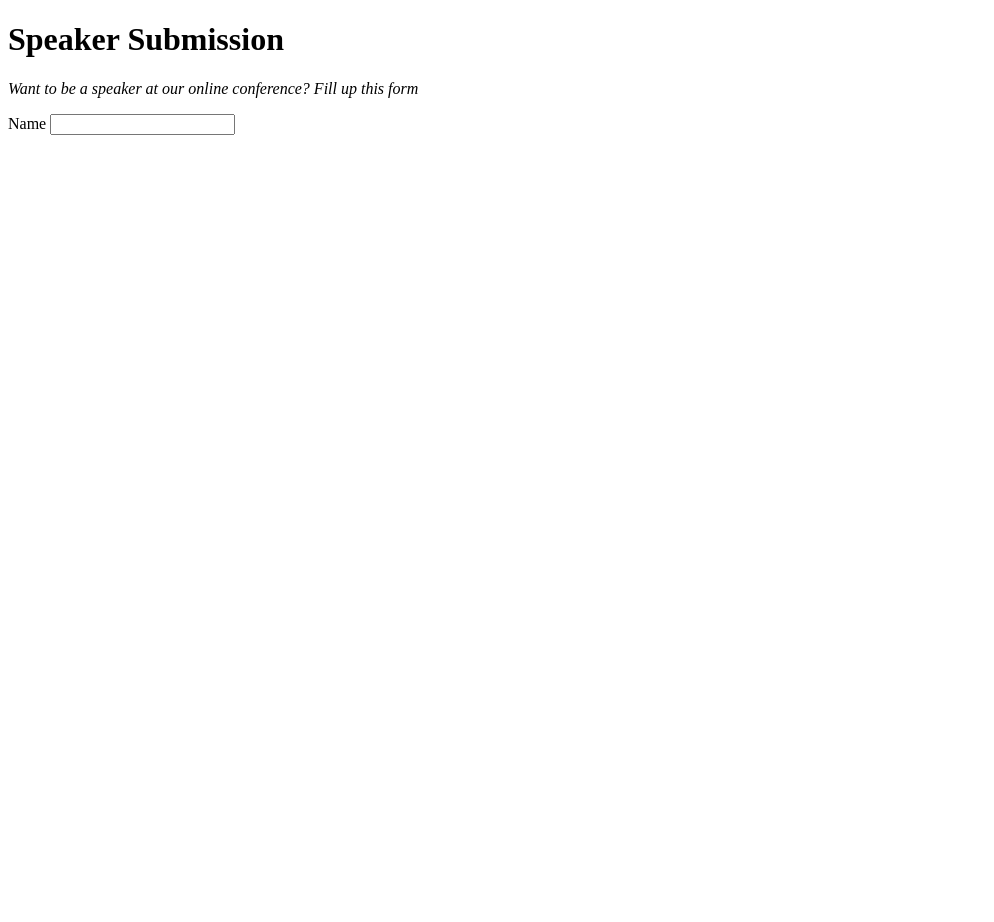
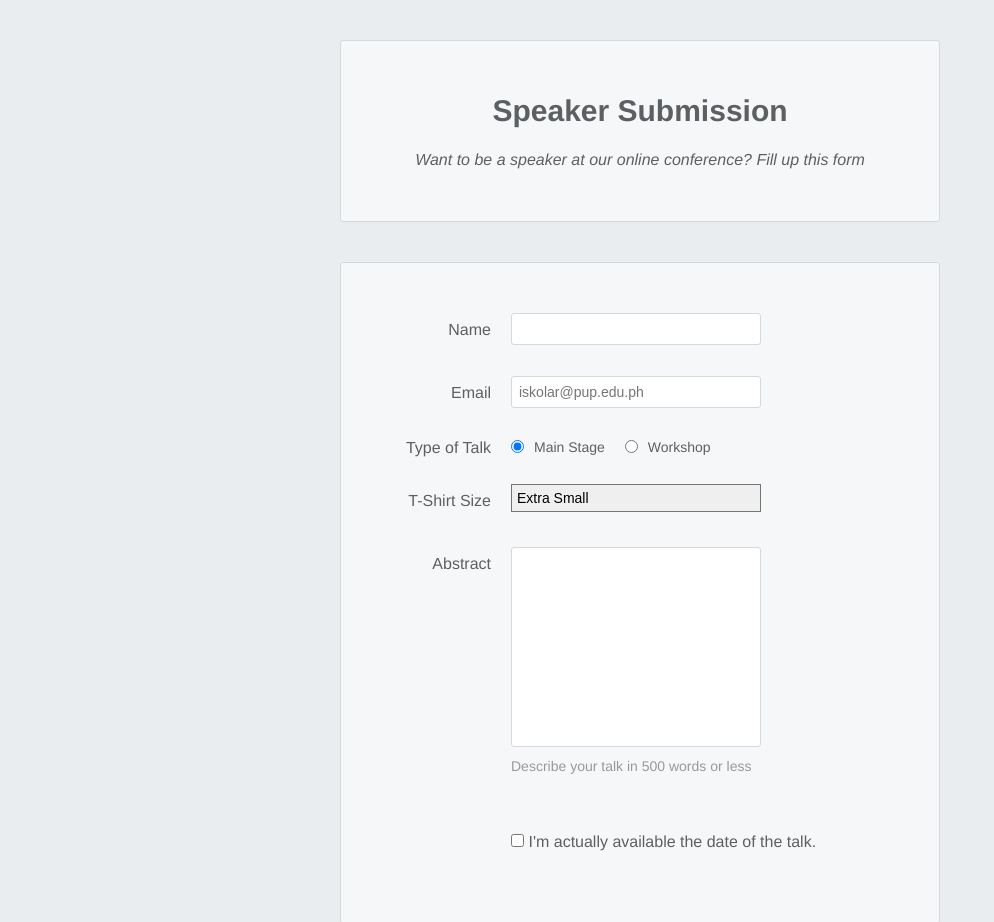
Before and after one commit to cherylleeignacio/Ho4, a plain HTML site: page speaker-submission.html in a window 1280 px wide. Shown: the top 922 px of the page, without its empty margins (0-994 px from the left). Before the commit the page ends 800 px from the top, so only its background shows below. Drawn offline with Linux system fonts and the light colour scheme.

Commit message:
first commit

```diff
--- a/speaker-submission.html
+++ b/speaker-submission.html
@@ -4,7 +4,7 @@
     <meta charset="UTF-8">
     <meta name="viewport" content="width=device-width, initial-scale=1.0">
     <title>Be Our Speaker</title>
-    <link rel="stylesheet" href="styles.css">
+    <link rel="stylesheet" href="style.css">
 </head>
 <body>
     <header class="speaker-form-header">
@@ -16,12 +16,65 @@
             </em>
         </p>
     </header>
-    <form action="" method="" class="speaker-form">
+    <form action=""method="" class="speaker-form">
         <div class="form-row">
             <label form="full-name">Name</label>
-            <input id="full-name" name="full-name" type="text">
+            <input id="full-name" name="full-name" type="text"/>
         </div>
+
+            <div class="form-row">
+                <label for="Email">Email</label>
+                <input id=" Email "
+                name = "Email"
+                type = "Email"
+                placeholder="iskolar@pup.edu.ph"/>
+        </div>
+        <fieldset class = "legacy-form-row">
+            <legend> Type of Talk </legend>
+            <input id="talk-type-1"
+            name="talk-type"
+            type="radio"
+            value="main-stage"
+            checked/>
+            <label for="talk-type-1"
+            class="radio-label" > Main Stage </label>
+            <input id="talk-type-2"
+            name="talk-type"
+            type="radio"
+            value="workshop" />
+        <label for="talk-type-2"
+        class="radio-label">Workshop</label>
+        </fieldset>
+
+        <div class='form-row'>
+            <label for="t-shirt"> T-Shirt Size </label>
+            <select id="t-shirt" name="t-shirt">
+                <option value="xs"> Extra Small </option>
+                <option value="s"> Small </option>
+                <option value="m"> Medium </option>
+                <option value="L"> Large </option>
+            </select>
+        </div>
+
+        <div class="form-row">
+            <label for="abstract"> Abstract </label>
+            <textarea id="abstract" name="abstract"></textarea>
+            <div class="instructions"> Describe your talk in 500 words or less</div>
+        </div>
+
+        <div class="form-row">
+            <label class="checkbox-label" for="available">
+                <input id="available"
+                        name="available"
+                        type="checkbox"
+                        value="is available">
+            <span> I'm actually available the date of the talk. </span>
+            </label>
+        </div>
+
     </form>
+
+
 
 </body>
 </html>
--- a/style.css
+++ b/style.css
@@ -1,13 +1,12 @@
-style.css
-*{
+* {
     margin: 0;
     padding: 0;
     box-sizing: border-box;
   }
 
   body {
-    color: #5d5063;
-    background-color: #eaedf0;
+    color: #5D6063;
+    background-color: #EAEDF0;
     font-family: "Helvetica", "Arial", sans-serif;
     font-size: 16px;
     line-height: 1.3;
@@ -19,8 +18,8 @@ body {
 
   .speaker-form-header {
     text-align: center;
-    background-color: #f6f7f8;
-    border: 1px solid #d6d9dc;
+    background-color: #F6F7F8;
+    border: 1px solid #D6D9DC;
     border-radius: 3px;
 
     width: 80%;
@@ -34,8 +33,8 @@ body {
   }
 
   .speaker-form {
-    background-color: #f6f7f8;
-    border: 1px solid #d6d9dc;
+    background-color: #F6F7F8;
+    border: 1px solid #D6D9DC;
     border-radius: 3px;
 
     width: 80%;
@@ -51,9 +50,10 @@ body {
     flex-wrap: wrap;
   }
 
-.form-row input[type="text"]{
+  .form-row input[type='text'],
+  .form-row input[type='email'] {
     background-color: #FFFFFF;
-    border: 1px solid #d6d9dc;
+    border: 1px solid #D6D9DC;
     border-radius: 3px;
     width: 100%;
     padding: 7px;
@@ -64,28 +64,111 @@ body {
     margin-bottom: 15px;
   }
 
-@media only screen and (mid-width: 700px) {
+  .form-row input[type='text']:invalid,
+  .form-row input[type='email']:invalid {
+    border: 1px solid #D55C5F;
+    color: #D55C5F;
+    box-shadow: none;
+   }
+
+   .legacy-form-row {
+    border: none;
+    margin-bottom: 40px;
+  }
+
+  .legacy-form-row legend {
+    margin-bottom: 15px;
+  }
+
+  .legacy-form-row .radio-label {
+    display: block;
+    font-size: 14px;
+    padding: 0 20px 0 10px;
+  }
+
+  .legacy-form-row input[type='radio'] {
+    margin-top: 2px;
+  }
+
+  .legacy-form-row .radio-label,
+  .legacy-form-row input[type='radio'] {
+    float: left;
+  }
+
+  .form-row select {
+    width: 100%;
+    padding: 5px;
+    font-size: 14px;
+    -webkit-appearance:none;
+
+  }
+
+  .form-row textarea {
+    font-family: "Helvetica", "Arial", sans-serif;
+    font-size: 14px;
+
+    border: 1px solid #D6D9DC;
+    border-radius: 3px;
+
+    min-height: 200px;
+    margin-bottom: 10px;
+    padding:7px;
+    resize: none;
+
+  }
+
+  .form-row .instructions{
+    color:#999999;
+    font-size: 14px;
+    margin-bottom: 30px;
+  }
+
+  .form-row .checkbox-label{
+    margin-bottom: 0;
+  }
+
+  @media only screen and (min-width: 700px) {
     .speaker-form-header,
     .speaker-form {
       width: 600px;
     }
-
-}
-
     .form-row {
       flex-direction: row;
-    align-items: flex-start;
-    margin-top: 20px;
+      align-items: flex-start; /* To avoid stretching */
+      margin-bottom: 20px;
     }
-
-.form-row input[type="text"] {
+    .form-row input[type='text'],
+    .form-row input[type='email'],
+    .form-row select,
+    .form-row textarea {
       width: 250px;
       height: initial;
     }
-
     .form-row label {
-    text-align: center;
+      text-align: right;
       width: 120px;
-    margin-top: px;
+      margin-top: 7px;
       padding-right: 20px;
     }
+    .legacy-form-row {
+        margin-bottom: 10px;
+    }
+      .legacy-form-row legend {
+        width: 120px;
+        text-align: right;
+        padding-right: 20px;
+    }
+      .legacy-form-row legend {
+        float: left;
+    }
+
+    .form-row .instructions{
+      margin-left: 120px;
+    }
+
+    .form-row .checkbox-label {
+      margin-left: 120px;
+      width: auto;
+
+    }
+  }
```
Also changed, not shown: index.html (+1 -1 lines). Lines whose indentation alone changed are shown as unchanged.
